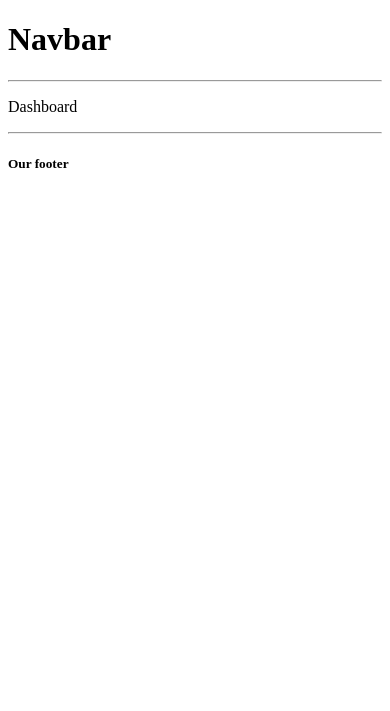
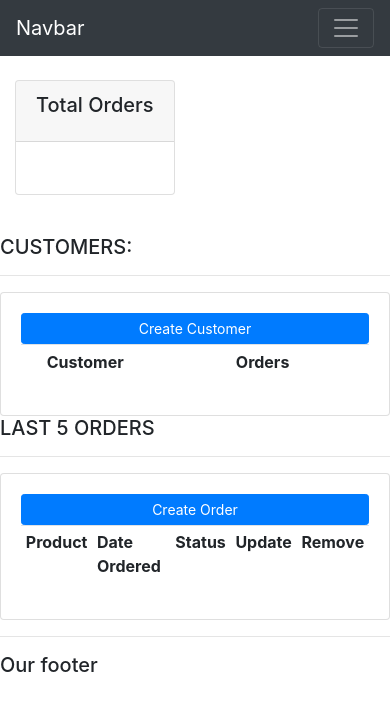
Before and after one commit to dsurrey562/Project_CRM, a Django app: page / in a window 390 px wide. Shown: the top 711 px of the page. Run offline with Django 3.2, Linux system fonts and the light colour scheme; lists and menus that the app fills with data are empty; some libraries are stand-ins or nearby versions.

Commit message:
Update dashboard, main. Created new html pages for navbar and status

```diff
--- a/ProjCRM/account01/templates/account01/dashboard.html
+++ b/ProjCRM/account01/templates/account01/dashboard.html
@@ -2,6 +2,47 @@
 
 {% block content %}
 
-  <p>Dashboard</p>
+{% include 'account01/status.html' %}
+  <!-- <p>Dashboard</p> -->
+
+<br>
+
+<div class="row">
+  <div class="col-md-5">
+    <h5>CUSTOMERS:</h5>
+    <hr>
+    <div class="card card-body">
+      <a class="btn btn-primary btn-sm btn-block" href="">Create Customer</a>
+      <table class="table table-sm">
+        <tr>
+          <th></th>
+          <th>Customer</th>
+          <th>Orders</th>
+        </tr>
+      </table>
+    </div>
+  </div>
+
+  <div class="col-md-7">
+    <h5>LAST 5 ORDERS</h5>
+    <hr>
+    <div class="card card-body">
+      <a class="btn btn-primary btn-sm btn-block" href="">Create Order</a>
+      <table class="table table-sm">
+        <tr>
+          <th>Product</th>
+          <th>Date Ordered</th>
+          <th>Status</th>
+          <th>Update</th>
+          <th>Remove</th>
+        </tr>
+      </table>
+
+    </div>
+
+
+  </div>
+
+</div>
 
 {% endblock %}
--- a/ProjCRM/account01/templates/account01/main.html
+++ b/ProjCRM/account01/templates/account01/main.html
@@ -5,11 +5,11 @@
   <meta http-equiv="X-UA-Compatible" content="IE=edge">
   <meta name="viewport" content="width=device-width, initial-scale=1.0">
   <title>CRM</title>
+  <link rel="stylesheet" href="https://stackpath.bootstrapcdn.com/bootstrap/4.3.1/css/bootstrap.min.css" integrity="sha384-ggOyR0iXCbMQv3Xipma34MD+dH/1fQ784/j6cY/iJTQUOhcWr7x9JvoRxT2MZw1T" crossorigin="anonymous">
 </head>
 <body>
 
-    <h1>Navbar</h1>
-    <hr>
+    {% include 'account01/navbar.html' %}
 
     {% block content %}
 
@@ -18,8 +18,13 @@
 
     {% endblock %}
     <hr>
-    <h5>Our footer</h5>
+  <h5>Our footer</h5>
 
 
 </body>
+
+<script src="https://code.jquery.com/jquery-3.3.1.slim.min.js" integrity="sha384-q8i/X+965DzO0rT7abK41JStQIAqVgRVzpbzo5smXKp4YfRvH+8abtTE1Pi6jizo" crossorigin="anonymous"></script>
+<script src="https://cdnjs.cloudflare.com/ajax/libs/popper.js/1.14.7/umd/popper.min.js" integrity="sha384-UO2eT0CpHqdSJQ6hJty5KVphtPhzWj9WO1clHTMGa3JDZwrnQq4sF86dIHNDz0W1" crossorigin="anonymous"></script>
+<script src="https://stackpath.bootstrapcdn.com/bootstrap/4.3.1/js/bootstrap.min.js" integrity="sha384-JjSmVgyd0p3pXB1rRibZUAYoIIy6OrQ6VrjIEaFf/nJGzIxFDsf4x0xIM+B07jRM" crossorigin="anonymous"></script>
+
 </html>
--- /dev/null
+++ b/ProjCRM/account01/templates/account01/navbar.html
@@ -0,0 +1,16 @@
+<nav class="navbar navbar-expand-lg navbar-dark bg-dark">
+  <a class="navbar-brand" href="#">Navbar</a>
+  <button class="navbar-toggler" type="button" data-toggle="collapse" data-target="#navbarNav" aria-controls="navbarNav" aria-expanded="false" aria-label="Toggle navigation">
+    <span class="navbar-toggler-icon"></span>
+  </button>
+  <div class="collapse navbar-collapse" id="navbarNav">
+    <ul class="navbar-nav">
+      <li class="nav-item active">
+        <a class="nav-link" href="#">Dashboard</a>
+      </li>
+      <li class="nav-item">
+        <a class="nav-link" href="#">Products</a>
+      </li>
+    </ul>
+  </div>
+</nav>
--- /dev/null
+++ b/ProjCRM/account01/templates/account01/status.html
@@ -0,0 +1,21 @@
+<br>
+
+<div class="row">
+
+  <div class=""col>
+    <div class="col">
+      <div class="col-md">
+        <div class="card text-center text-black mb-3" id="total-orders">
+          <div class="card-header">
+            <h5 class="card-title">Total Orders</h5>
+          </div>
+          <div class="card-body">
+            <h3 class="card-title"></h3>
+          </div>
+        </div>
+      </div>
+    </div>
+  </div>
+
+
+</div>
```
